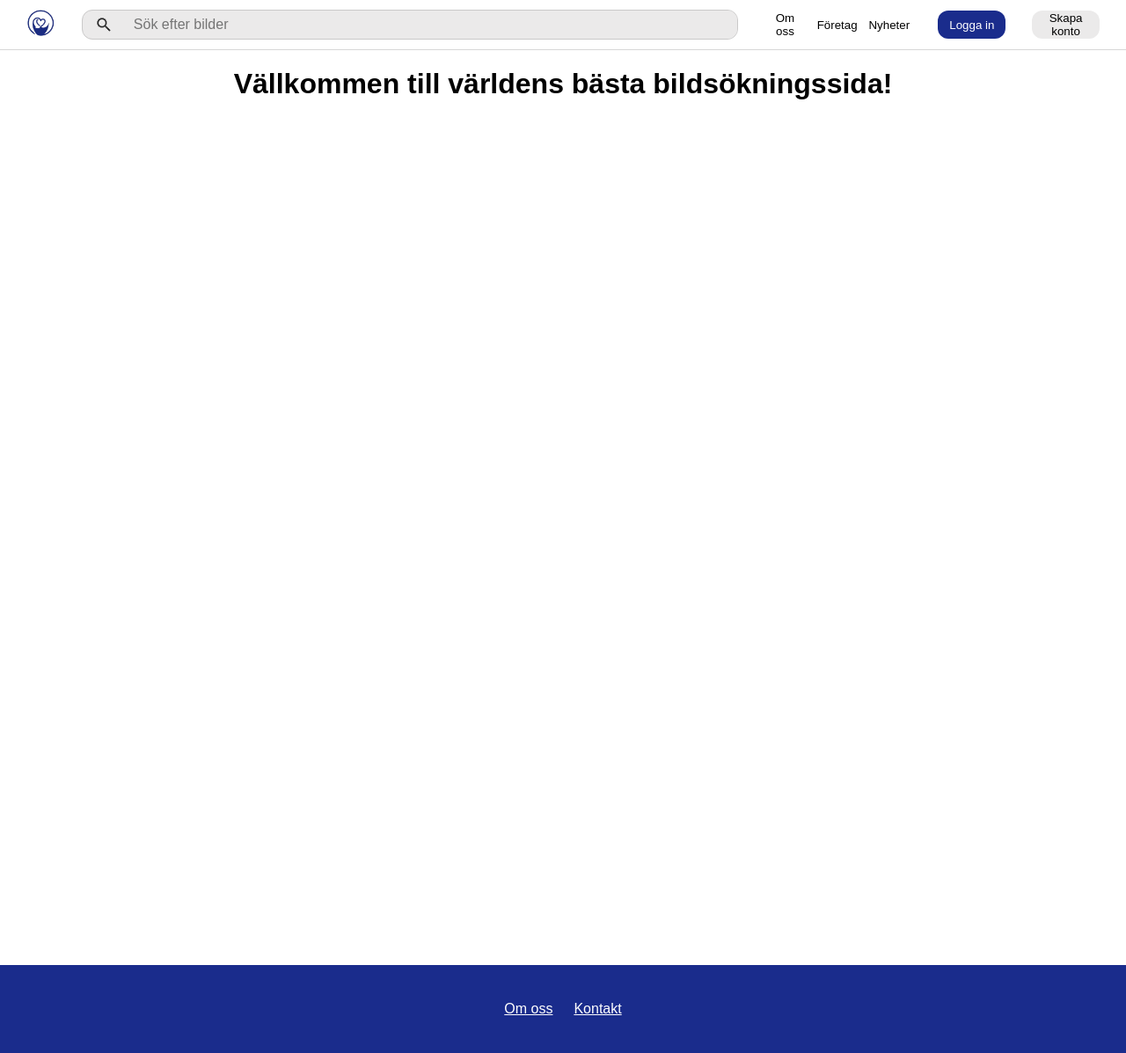
After one commit to DaddyAlvin/Grupp-3-Bilds-kAPI, a PHP site: page /omOss.php in a window 1280 px wide. The commit adds this page. Shown: the whole page at 88% size. Run offline with PHP 8.4, Linux system fonts and the light colour scheme.

Commit message:
combined with aleksanders style

```diff
--- a/css/style.css
+++ b/css/style.css
@@ -1,42 +1,234 @@
 body {
     background-color: #ffffff;
+    margin: 0;
+    padding: 0;
+    font-family: urbanist, sans-serif;
+}
+
+main {
+    width: 100%;
+    min-height: 1000px;
+}
+h1 {
+    text-align: center;
+    font-size: 2rem;
+    margin: 20px 0;
 }
 #gallery {
     display: grid;
-    grid-template-columns: repeat(5, 1fr);
-    gap: 20px;
+    grid-template-columns: repeat(5,220px);
+    justify-content: center;
+    gap: 15px;
+    width: 100%;
+    padding: 0 60px;
+    box-sizing: border-box;
+    z-index: 0;
+}
+
+header{
+    position: sticky;
+    top: 0px;
+    z-index: 1000;
+    background-color: #ffffff;
+    padding: 10px 0px;
+    margin: 0;
+    border-bottom: 1px solid #d7d7d7;
+}
+
+header ul{
+    display: flex;
+    flex-direction: row;
+    align-items: center;
+    gap: 30px;
+    margin: 0px 30px;
+    padding: 0;
+}
+
+.navLinks {
+    display: flex;
+    align-items: center;
+    gap: 8px;
 }
 
 #gallery img {
     width: 100%;
+    max-width: 220px;
     aspect-ratio: 1 / 1;
     object-fit: cover;
     cursor: pointer;
+    border-radius: 12px;
 }
 
-.image-placeholder {
-    width: 100%;
-    aspect-ratio: 1 / 1;
-    border-radius: 4px;
-    background: linear-gradient(100deg, #eeeeee 30%, #fafafa 50%, #eeeeee 70%);
-    background-size: 200% 100%;
-    animation: image-loading 1.4s ease-in-out infinite;
+#gallery img:hover {
+    opacity: 0.6;
+
 }
 
-@keyframes image-loading {
-    from {
-        background-position: 200% 0;
-    }
-
-    to {
-        background-position: -200% 0;
-    }
+li {
+    list-style: none;
 }
 
-#map {
+
+.searchItem {
+    flex: 1;
+    min-width: 0;
+}
+
+.searchBox {
+    display: flex;
+    align-items: center;
     width: 100%;
-    height: 260px;
+    height: 2.5vw;
+    background-color: #ebeaea;
+    border-radius: 12px;
+    border: 1px solid #cac9c9;
+    overflow: hidden;
 }
+
+#tagInput {
+    flex: 1;
+    height: 100%;
+    min-width: 0;
+    padding: 0 10px;
+    border: none;
+    outline: none;
+    font-size: 16px;
+    background-color: #ebeaea;
+}
+
+#tagInput:hover,
+.searchBox:hover,
+.searchBox:hover .searchButton {
+    background-color: #dad7d7;
+}
+
+.searchButton {
+    display: grid;
+    place-items: center;
+    flex: 0 0 48px; /* flex-grow: 0; flex-shrink: 0; flex-basis: 48px; */
+    height: 100%;
+    padding: 0;
+    border: none;
+    background-color: transparent;
+    cursor: pointer;
+}
+
+header a {
+    text-decoration: none;
+}
+
+.searchIcon {
+    width: 20px;
+    height: 20px;
+    object-fit: contain;
+    pointer-events: none;
+}
+
+.user {
+    display: flex;
+    background-color: #1A2C8C;
+    color: #ffffff;
+    height: 2.5vw;
+    width: 6vw;
+    text-align: center;
+    justify-content: center;
+    align-items: center;
+    border-radius: 12px;
+
+}
+
+.logo:hover img{
+    transform: scale(1.05);
+}
+
+.signUp {
+    display: flex;
+    background-color: #ebeaea;
+    color: #000000;
+    height: 2.5vw;
+    width: 6vw;
+    text-align: center;
+    justify-content: center;
+    align-items: center;
+    border-radius: 12px;
+}
+.signUp:hover {
+    background-color: #dad7d7;
+}
+.user:hover {
+    background-color: #122066;
+}
+
+button{
+    cursor: pointer;
+    border: none;
+}
+.om {
+    display: flex;
+    background-color: #ffffff;
+    color: #000000;
+    height: 2.5vw;
+    width: 4vw;
+    text-align: center;
+    justify-content: center;
+    align-items: center;
+    border-radius: 12px;
+
+}
+
+.företag {
+    display: flex;
+    background-color: #ffffff;
+    color: #000000;
+    height: 2.5vw;
+    width: 4vw;
+    text-align: center;
+    justify-content: center;
+    align-items: center;
+    border-radius: 12px;
+}
+
+.nyheter {
+    display: flex;
+    background-color: #ffffff;
+    color: #000000;
+    height: 2.5vw;
+    width: 4vw;
+    text-align: center;
+    justify-content: center;
+    align-items: center;
+    border-radius: 12px;
+}
+
+
+.om a {
+    text-decoration: none;
+    color: #000000;
+}
+.om:hover, .nyheter:hover, .företag:hover {
+    background-color: #ebeaea;
+}
+
+header img{
+    height: 2.5vw;
+}
+
+footer {
+    display: flex;
+    justify-content: center;
+    width: 100%;
+    align-items: center;
+    gap: 24px;
+    margin-top: 20px;
+    background-color: #1A2C8C;
+    height: 100px;
+
+}
+
+a {
+    color: #ffffff;
+}
+
 
 #imageModal {
     width: min(90vw, 1000px);
@@ -76,7 +268,7 @@ body {
     display: grid;
     min-height: 300px;
     place-items: center;
-    background: #111111;
+    background: #ffffff;
 }
 
 .modal-image-wrap img {
@@ -104,14 +296,12 @@ body {
 
 .map-placeholder {
     display: grid;
+    min-height: 180px;
     margin-top: 20px;
+    place-items: center;
     border: 2px dashed #aaaaaa;
     color: #666666;
     background: #f4f4f4;
-}
-
-.map-placeholder > span {
-    display: none;
 }
 
 /* Styling för favoritsidan (favourites.php) */
--- /dev/null
+++ b/omOss.php
@@ -0,0 +1,44 @@
+<!DOCTYPE html>
+<html lang="en">
+<head>
+    <meta charset="UTF-8">
+    <meta name="viewport" content="width=device-width, initial-scale=1.0">
+    <title>Bildsköning</title>
+    <link rel="icon" type="image/x-icon" href="/images/logo.jpg">
+    <link rel="stylesheet" href="css/style.css">
+</head>
+<body>
+    <header>
+            <form id="findUserSearch">
+                <ul>
+                    <li class= "logo"><a href="/"><img src="images/logo.jpg" alt="Logo"></a></li>
+                    <li class="searchItem">
+                        <div class="searchBox">
+                            <button type="submit" class="searchButton" aria-label="Search">
+                                <img src="images/search.png" alt="" class="searchIcon">
+                            </button>
+                            <input id="tagInput" type="search" placeholder="Sök efter bilder">
+                        </div>
+                    </li>
+
+                    <li class="navLinks">
+                        <button class="om" onclick="document.location='omOss.php'">Om oss</button>
+                        <button class="företag" onclick="document.location='foretag.php'">Företag</button>
+                        <button class="nyheter" onclick="document.location='nyheter.php'">Nyheter</button>
+                    </li>
+                    <button class="user" onclick="document.location='login.php'">Logga in</button>
+                    <button class="signUp" onclick="document.location='signup.php'">Skapa konto</button>
+                </ul>
+            </form>
+        </header>
+
+    <main>
+
+        <h1>Vällkommen till världens bästa bildsökningssida!</h1>
+    </main>
+    <footer>
+        <a href="omOss.php">Om oss</a>
+        <a href="kontakt.php">Kontakt</a>
+    </footer>
+</body>
+</html>
```
Also changed, not shown: folders.php (added, +75 -0 lines), foretag.php (added, +11 -0 lines), index.php (+34 -24 lines), nyheter.php (added, +11 -0 lines), images/logo.jpg (added), images/search.png (added).
